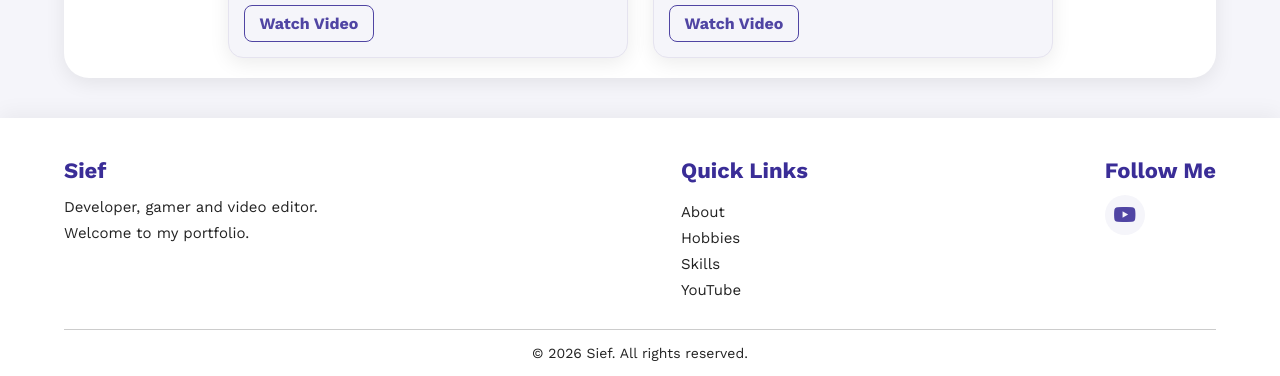
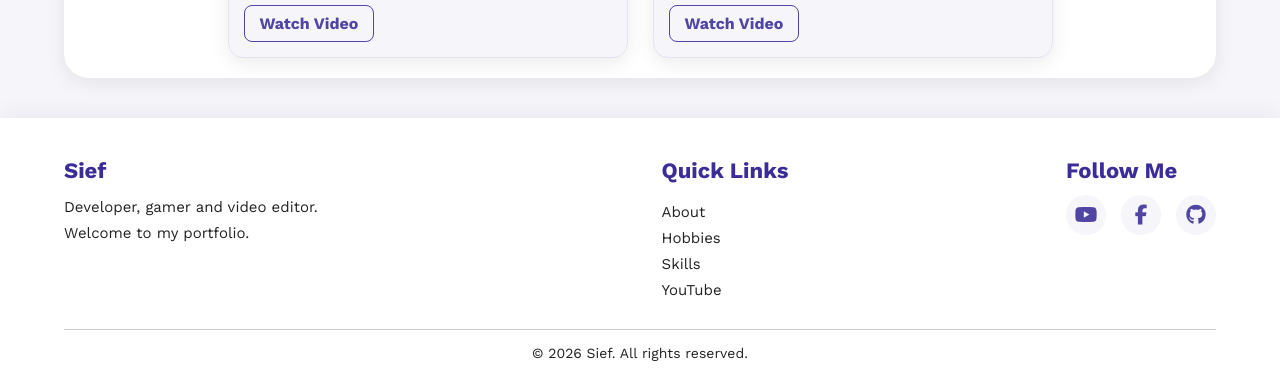
Before and after one commit to AlgokarSief/sief-portfolio, a plain HTML site: page index.html in a window 1280 px wide. Shown: the part 1990-2366 px from the top of the page. Drawn offline with nearby package versions, Linux system fonts and the light colour scheme.

Commit message:
Update footer with Facebook and GitHub linksAdd Facebook and GitHub links to footer
Added Facebook and GitHub links to the footer.

```diff
--- a/index.html
+++ b/index.html
@@ -193,7 +193,7 @@
                 <div class="footer-social">
                     <a href="https://www.youtube.com/@1_Cypher" target="_blank" rel="noopener noreferrer" aria-label="YouTube">
                         <i class="fa-brands fa-youtube"></i>
-                    </a>
+                    </a><a href="https://www.facebook.com/share/1582KdHN4bV/" target="_blank" rel="noopener noreferrer" aria-label="Facebook"><i class="fa-brands fa-facebook-f"></i></a><a href="https://github.com/AlgokarSief" target="_blank" rel="noopener noreferrer" aria-label="GitHub"><i class="fa-brands fa-github"></i></a>
                 </div>
             </div>
         </div>
```
